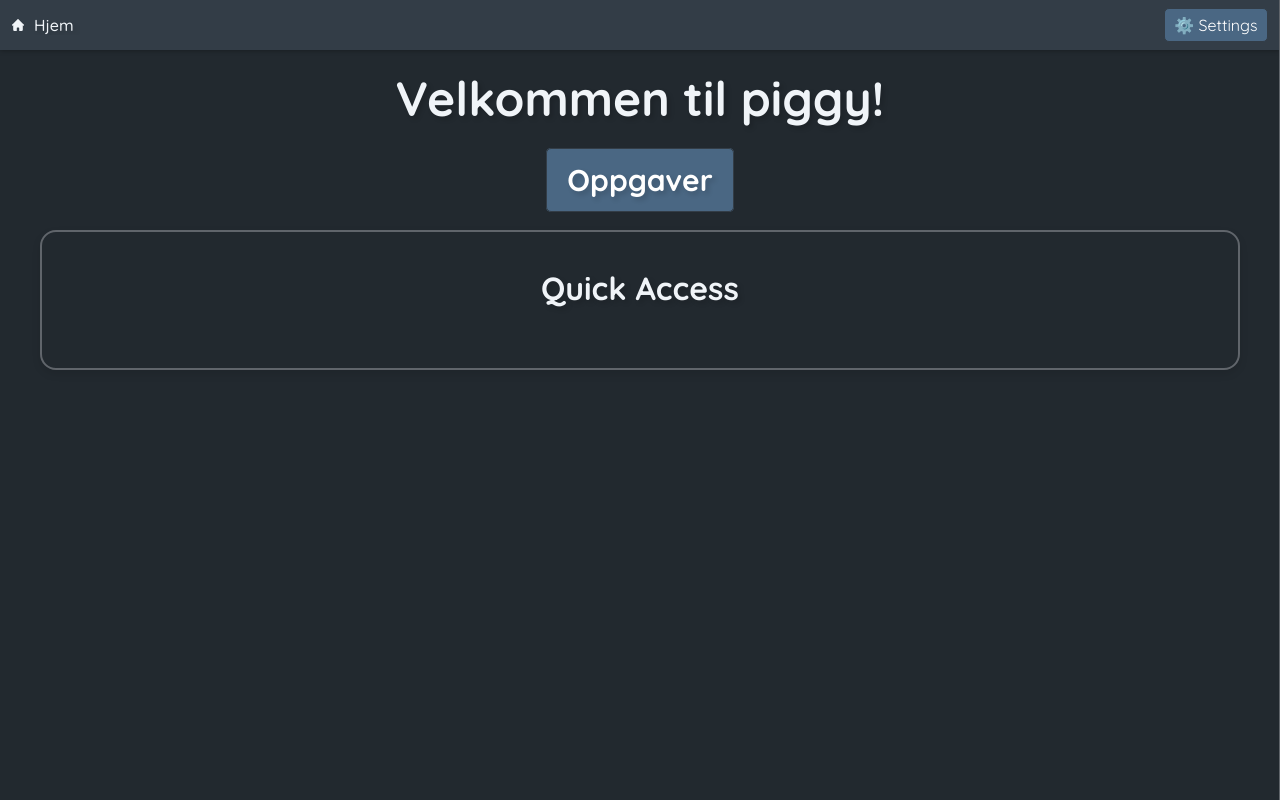
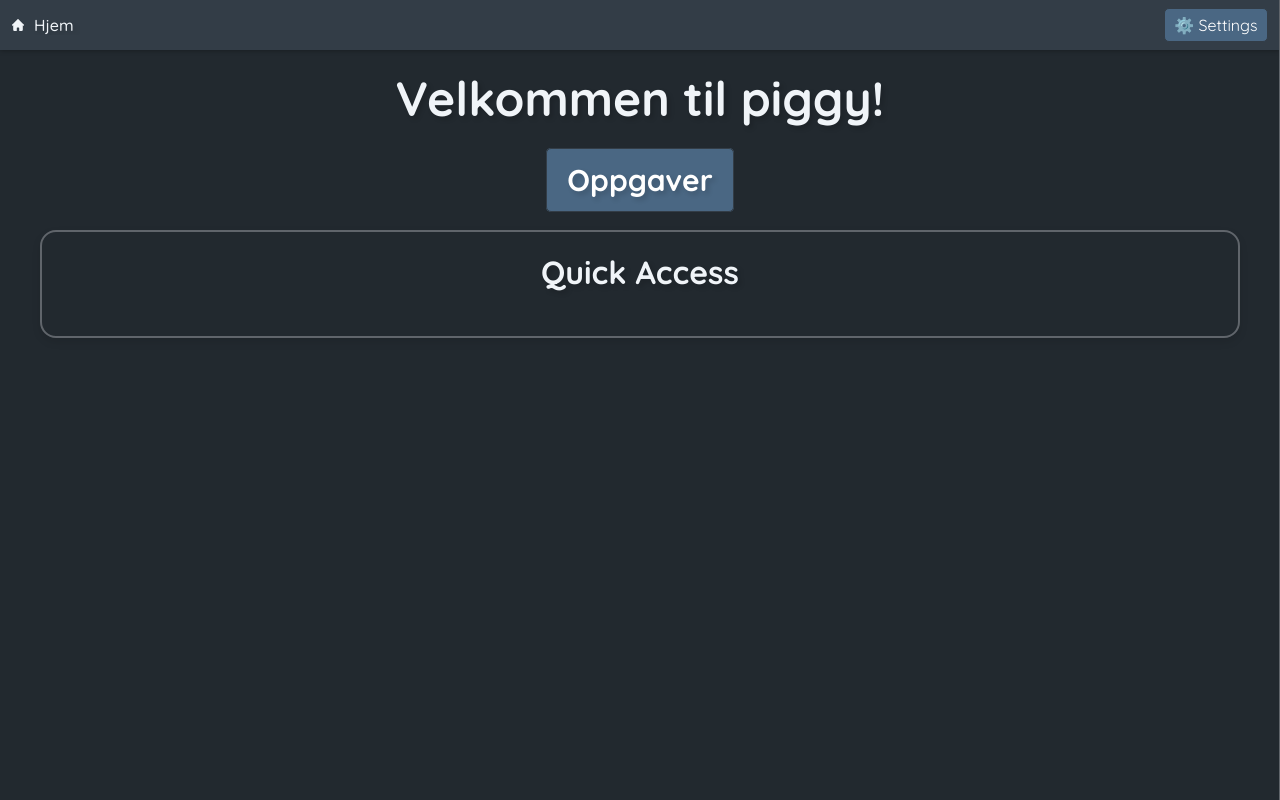
Before and after one commit to VaagenIM/piggy, a Flask app: page / in a window 1280 px wide. Run offline with Flask 3, Linux system fonts and the light colour scheme; style sheets or scripts are compiled from the project's sources; some libraries are stand-ins or nearby versions; some web fonts are replaced.

Commit message:
working quick access

```diff
--- a/piggy/static/css/styles.css
+++ b/piggy/static/css/styles.css
@@ -250,7 +250,7 @@ img[src*='#center'] {
 \****************/
 .quick-access-wrapper {
   background-color: var(--piggy-main);
-  padding: 2rem;
+  padding: 1rem;
   border: 2px solid var(--piggy-neutral);
   border-radius: 1rem;
   box-shadow: 0 4px 8px rgba(0, 0, 0, 0.1);
@@ -270,7 +270,7 @@ img[src*='#center'] {
 /* Flex container for the year columns */
 .quick-access-columns {
   display: flex;
-  gap: 1.5rem;
+  gap: 0.5rem;
   flex-wrap: wrap;
 }
 
@@ -292,7 +292,7 @@ img[src*='#center'] {
 .quick-access-year-heading {
   border-bottom: 1px solid var(--piggy-neutral);
   color: var(--light);
-  font-size: 1.75rem;
+  font-size: 2.5rem;
   font-weight: 900;
   margin-bottom: 1rem;
   text-align: center;
@@ -354,6 +354,18 @@ img[src*='#center'] {
   box-shadow: 5px 5px 5px 0 var(--piggy-shadow-box);
   object-fit: cover;
 }
+
+.quick-access-description {
+  color: var(--piggy-text-main);
+  font-weight: bold;
+  padding: 0.2rem;
+}
+
+.quick-access-heading {
+  font-size: 2rem;
+  font-weight: bold;
+}
+
 
 /*****************\
 |*     CARDS     *|
--- a/piggy/templates/partials/parts/quick_access.html
+++ b/piggy/templates/partials/parts/quick_access.html
@@ -1,6 +1,6 @@
 {% macro quick_access(tree) %}
 <div class="quick-access-wrapper">
-    <div class="quick-access-heading font-extrabold my-6">Quick Access</div>
+    <div class="quick-access-heading">Quick Access</div>
     <div class="quick-access-columns">
       {% for year_key, year in tree.items() %}
         {% if year.data is defined %}
@@ -15,8 +15,8 @@
                   <div class="quick-access-subjects">
                     {% for subj_key, subj in sd.data.items() %}
                       <a href="/{{ subj.meta.system_path | string | replace('piggybank', 'main') }}"
-                         class="quick-access-subject-button">
-                        <img class="quick-access-thumbnail" src="/{{ subj.meta.system_path | string | replace('piggybank', 'img') }}/media/header.webp">
+                      class="quick-access-subject-button">
+                        <img class="quick-access-thumbnail" src="/{{ subj.meta.system_path | string | replace('piggybank', 'img') }}/media/header.webp" alt="{{ subj.meta.name }}">
                       </a>
                     {% endfor %}
                   </div>
```
